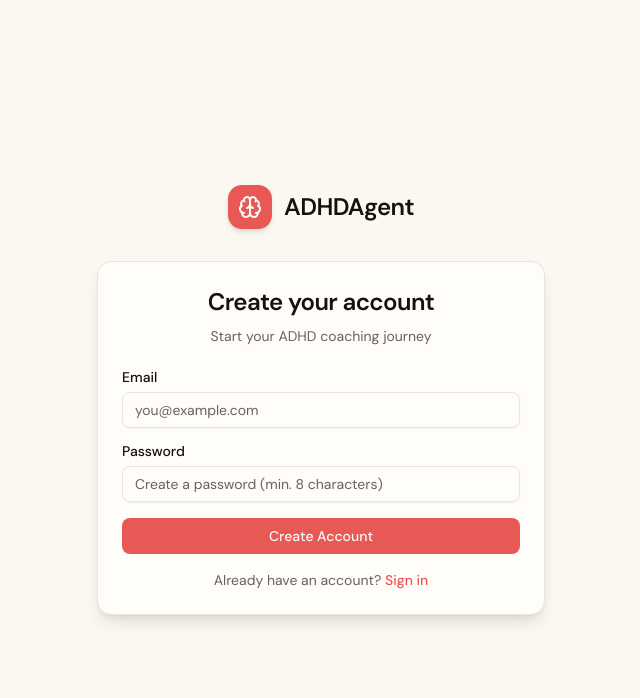
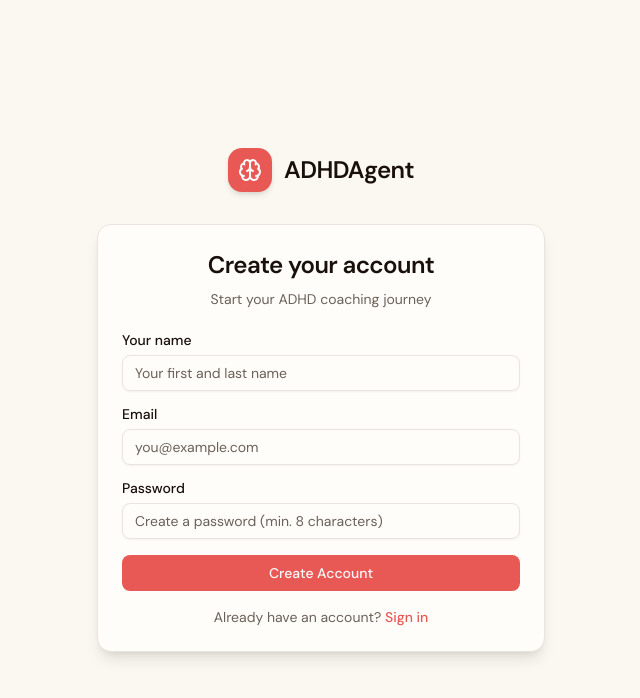
Before and after one commit to HenryVu27/ADHDAgent, a React (Vite) app in the folder frontend-react/: page /signup in a window 1280 px wide. Shown: the top 698 px of the page, without its empty margins (319-959 px from the left). Built offline with nearby package versions, Linux system fonts and the light colour scheme.

Commit message:
Add name field to sign-up form, pass parent_name in seed, fix GreetingHeader

```diff
--- a/frontend-react/src/components/dashboard/GreetingHeader.tsx
+++ b/frontend-react/src/components/dashboard/GreetingHeader.tsx
@@ -9,7 +9,7 @@ function getGreeting(): string {
 
 export function GreetingHeader() {
   const { user, getOnboarding } = useAuth()
-  const firstName = user?.name.split(" ")[0] ?? "there"
+  const firstName = user?.name?.split(" ")[0] ?? "there"
   const onboarding = getOnboarding()
   const childName = onboarding?.childName
 
--- a/frontend-react/src/lib/api.ts
+++ b/frontend-react/src/lib/api.ts
@@ -108,11 +108,12 @@ export const api = {
     }
   },
 
-  seedSession(sessionId: string, onboarding: OnboardingData): Promise<{ status: string }> {
+  seedSession(sessionId: string, onboarding: OnboardingData, parentName?: string): Promise<{ status: string }> {
     return request("/session/seed", {
       method: "POST",
       body: JSON.stringify({
         session_id: sessionId,
+        parent_name: parentName ?? "",
         child_name: onboarding.childName,
         child_age: onboarding.childAge,
         diagnosis_status: onboarding.diagnosisStatus,
--- a/frontend-react/src/pages/ChatPage.tsx
+++ b/frontend-react/src/pages/ChatPage.tsx
@@ -32,7 +32,7 @@ export function ChatPage() {
     latestTrace, typewriterResetRef, onStreamComplete, sendMessage, stopStreaming, clearMessages, loadMessages, summaryText,
   } = useChat(sessionId)
   const { session, refresh } = useSession(sessionId)
-  const { getOnboarding } = useAuth()
+  const { user, getOnboarding } = useAuth()
   const [sidebarOpen, setSidebarOpen] = useState(false)
   const [showChips, setShowChips] = useState(true)
   const initialized = useRef(false)
@@ -53,7 +53,7 @@ export function ChatPage() {
           // New session — seed with onboarding data
           const onboarding = getOnboarding()
           if (onboarding) {
-            pendingSeed.current = api.seedSession(sessionId, onboarding)
+            pendingSeed.current = api.seedSession(sessionId, onboarding, user?.name ?? "")
               .catch((err) => console.warn("[seed] Failed to seed session:", err))
           }
         } else {
@@ -87,13 +87,13 @@ export function ChatPage() {
           challenges: p.challenge_areas,
           triedStrategies: p.attempted_strategies,
           goals: prev.goals.filter((g) => g.status === "active").map((g) => g.description),
-        })
+        }, user?.name ?? "")
       })
       .catch(() => {
         // Previous session not found (e.g. first ever session) — fall back to onboarding
         const onboarding = getOnboarding()
         if (onboarding) {
-          return api.seedSession(newId, onboarding)
+          return api.seedSession(newId, onboarding, user?.name ?? "")
         }
       })
       .catch((err) => console.warn("[seed] Failed to seed session:", err))
--- a/frontend-react/src/pages/SignUpPage.tsx
+++ b/frontend-react/src/pages/SignUpPage.tsx
@@ -8,6 +8,7 @@ import { Card, CardContent, CardDescription, CardHeader, CardTitle } from "@/com
 import { useAuth } from "@/hooks/use-auth"
 
 export function SignUpPage() {
+  const [name, setName] = useState("")
   const [email, setEmail] = useState("")
   const [password, setPassword] = useState("")
   const { signUp, isLoading, error } = useAuth()
@@ -16,7 +17,7 @@ export function SignUpPage() {
   const handleSubmit = async (e: React.FormEvent) => {
     e.preventDefault()
     try {
-      await signUp(email, password)
+      await signUp(email, password, name)
       toast.success("Account created! Let's set up your family profile.")
       navigate("/onboarding")
     } catch {
@@ -33,6 +34,17 @@ export function SignUpPage() {
       </CardHeader>
       <CardContent>
         <form onSubmit={handleSubmit} className="space-y-4">
+          <div className="space-y-2">
+            <Label htmlFor="name">Your name</Label>
+            <Input
+              id="name"
+              type="text"
+              placeholder="Your first and last name"
+              value={name}
+              onChange={(e) => setName(e.target.value)}
+              required
+            />
+          </div>
           <div className="space-y-2">
             <Label htmlFor="email">Email</Label>
             <Input
```
